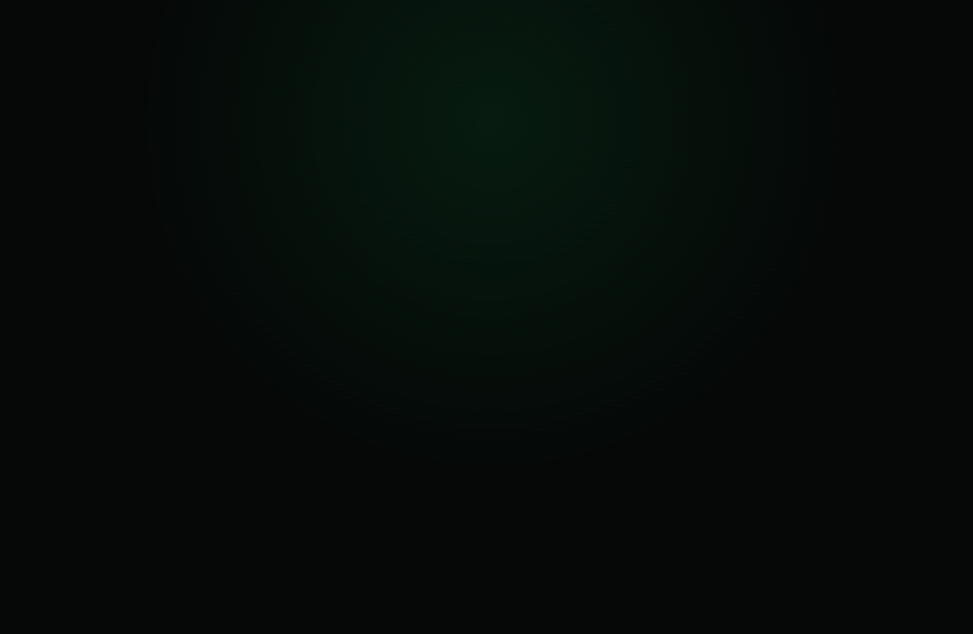
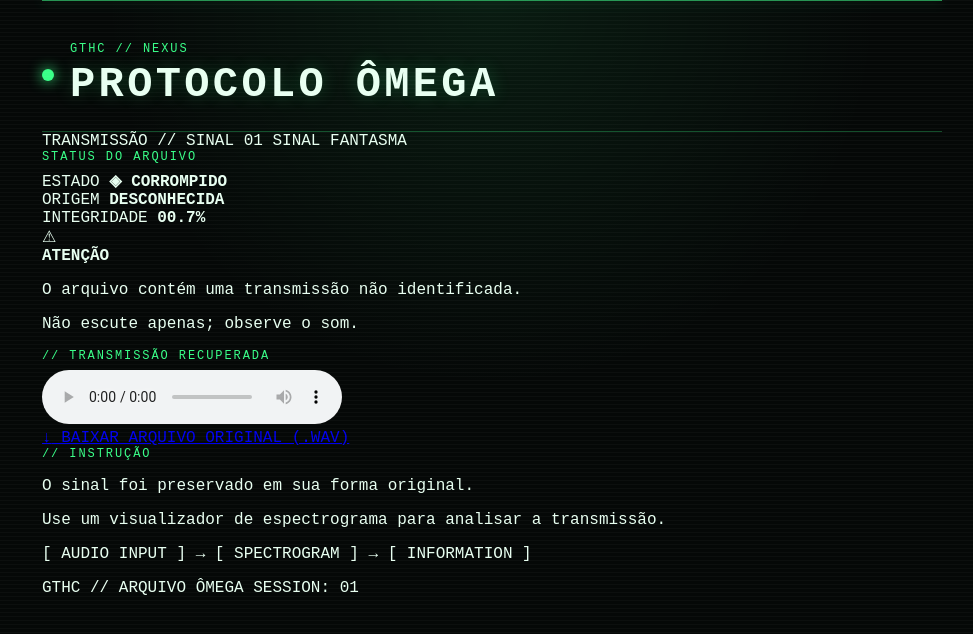
Before and after one commit to greenteamhc/protocolo-omega, a plain HTML site: page index.html in a window 1280 px wide. Shown: the whole page, without its empty margins (148-1121 px from the left). Drawn offline with Linux system fonts and the light colour scheme.

Commit message:
teste
Updated HTML structure and added new sections for status, transmission, and instructions. Removed unused CSS styles and added links for audio playback and download.

```diff
--- a/index.html
+++ b/index.html
@@ -1,95 +1,82 @@
 <!DOCTYPE html>
 <html lang="pt-BR">
 <head>
-<meta charset="UTF-8">
-<meta name="viewport" content="width=device-width, initial-scale=1.0, viewport-fit=cover">
-<meta name="theme-color" content="#050807">
-<title>PROTOCOLO ÔMEGA // SINAL 01</title>
+  <meta charset="UTF-8">
+  <meta name="viewport" content="width=device-width, initial-scale=1.0">
+  <meta name="theme-color" content="#050807">
+  <title>PROTOCOLO ÔMEGA — Sinal Fantasma</title>
+  <link rel="stylesheet" href="./style.css?v=20260921">
+</head>
+<body>
+  <main class="terminal">
+    <div class="scanlines"></div>
 
-<style>
-:root {
-    --bg: #050807;
-    --panel: #09100c;
-    --green: #1eff78;
-    --green-soft: #8fbda0;
-    --text: #d8ffe5;
-    --muted: #668a73;
-    --red: #ff3355;
-    --border: rgba(30,255,120,.38);
-}
+    <header class="header">
+      <div class="status-dot"></div>
+      <div>
+        <p class="system-label">GTHC // NEXUS</p>
+        <h1>PROTOCOLO ÔMEGA</h1>
+      </div>
+    </header>
 
-* { box-sizing: border-box; }
+    <section class="classification">
+      <span>TRANSMISSÃO // SINAL 01</span>
+      <span class="classification-tag">SINAL FANTASMA</span>
+    </section>
 
-html { min-height: 100%; }
+    <section class="panel">
+      <div class="panel-title">STATUS DO ARQUIVO</div>
+      <div class="status-grid">
+        <div>
+          <span>ESTADO</span>
+          <strong>◈ CORROMPIDO</strong>
+        </div>
+        <div>
+          <span>ORIGEM</span>
+          <strong>DESCONHECIDA</strong>
+        </div>
+        <div>
+          <span>INTEGRIDADE</span>
+          <strong>00.7%</strong>
+        </div>
+      </div>
+    </section>
 
-body {
-    margin: 0;
-    min-height: 100vh;
-    background:
-        radial-gradient(circle at 50% 15%, rgba(30,255,120,.08), transparent 38%),
-        var(--bg);
-    color: var(--text);
-    font-family: "Courier New", monospace;
-    padding: 18px;
-    overflow-x: hidden;
-}
+    <section class="warning">
+      <div class="warning-icon">⚠</div>
+      <div>
+        <strong>ATENÇÃO</strong>
+        <p>O arquivo contém uma transmissão não identificada.</p>
+        <p class="highlight">Não escute apenas; observe o som.</p>
+      </div>
+    </section>
 
-body::before {
-    content: "";
-    position: fixed;
-    inset: 0;
-    pointer-events: none;
-    z-index: 99;
-    opacity: .45;
-    background: repeating-linear-gradient(
-        to bottom,
-        rgba(30,255,120,.025) 0,
-        rgba(30,255,120,.025) 1px,
-        transparent 1px,
-        transparent 4px
-    );
-}
+    <section class="transmission">
+      <div class="section-label">// TRANSMISSÃO RECUPERADA</div>
 
-.page {
-    width: min(100%, 760px);
-    margin: 0 auto;
-    position: relative;
-    z-index: 1;
-}
+      <div class="player-box">
+        <audio controls preload="metadata">
+          <source src="./transmissao_01_preview.mp3" type="audio/mpeg">
+          Seu navegador não suporta reprodução de áudio.
+        </audio>
+      </div>
 
-.terminal {
-    background: rgba(5,10,7,.96);
-    border: 1px solid var(--green);
-    box-shadow:
-        0 0 28px rgba(30,255,120,.12),
-        inset 0 0 35px rgba(30,255,120,.025);
-    padding: clamp(18px, 5vw, 36px);
-}
+      <a class="download" href="./transmissao_01.wav" download>
+        <span>↓</span> BAIXAR ARQUIVO ORIGINAL (.WAV)
+      </a>
+    </section>
 
-.header {
-    padding-bottom: 22px;
-    border-bottom: 1px solid var(--border);
-}
+    <section class="instruction">
+      <div class="section-label">// INSTRUÇÃO</div>
+      <p>O sinal foi preservado em sua forma original.</p>
+      <p>Use um visualizador de espectrograma para analisar a transmissão.</p>
+      <p class="code">[ AUDIO INPUT ] → [ SPECTROGRAM ] → [ INFORMATION ]</p>
+    </section>
 
-.classification {
-    color: var(--red);
-    font-size: 11px;
-    letter-spacing: 1.5px;
-    margin-bottom: 10px;
-}
-
-h1 {
-    color: var(--green);
-    font-size: clamp(22px, 6vw, 32px);
-    line-height: 1.15;
-    letter-spacing: clamp(1px, .7vw, 3px);
-    margin: 0 0 10px;
-    text-shadow: 0 0 10px rgba(30,255,120,.45);
-}
-
-.subtitle {
-    color: var(--green-soft);
-    font-size: clamp(10px, 2.7vw, 13px);
-    line-height: 1.5;
-    letter-spacing: .7px;
-}
+    <footer>
+      <span>GTHC // ARQUIVO ÔMEGA</span>
+      <span>SESSION: 01</span>
+    </footer>
+  </main>
+</body>
+</html>
```
